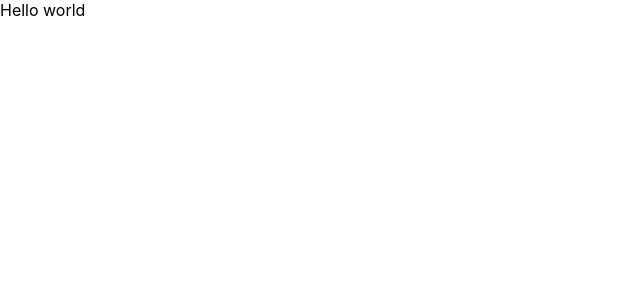
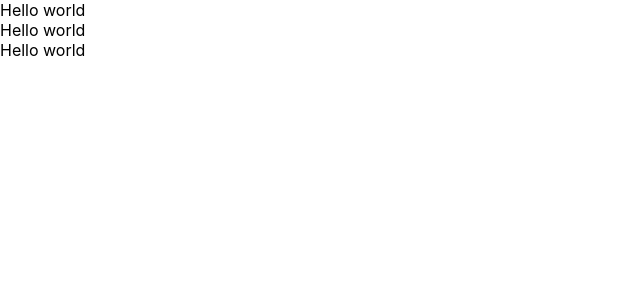
Before and after one commit to kimkh05/React_Study, a React (Create React App) app in the folder practice/: page / in a window 1280 px wide. Shown: the top 300 px of the page, without its empty margins (0-640 px from the left). Built offline with nearby package versions, Linux system fonts and the light colour scheme.

Commit message:
React : CloseTag

```diff
--- a/practice/src/App.js
+++ b/practice/src/App.js
@@ -6,6 +6,8 @@ function App() {
   return(
     <div>
       <Hello />
+      <Hello />
+      <Hello />
     </div>
   )
 }
```
